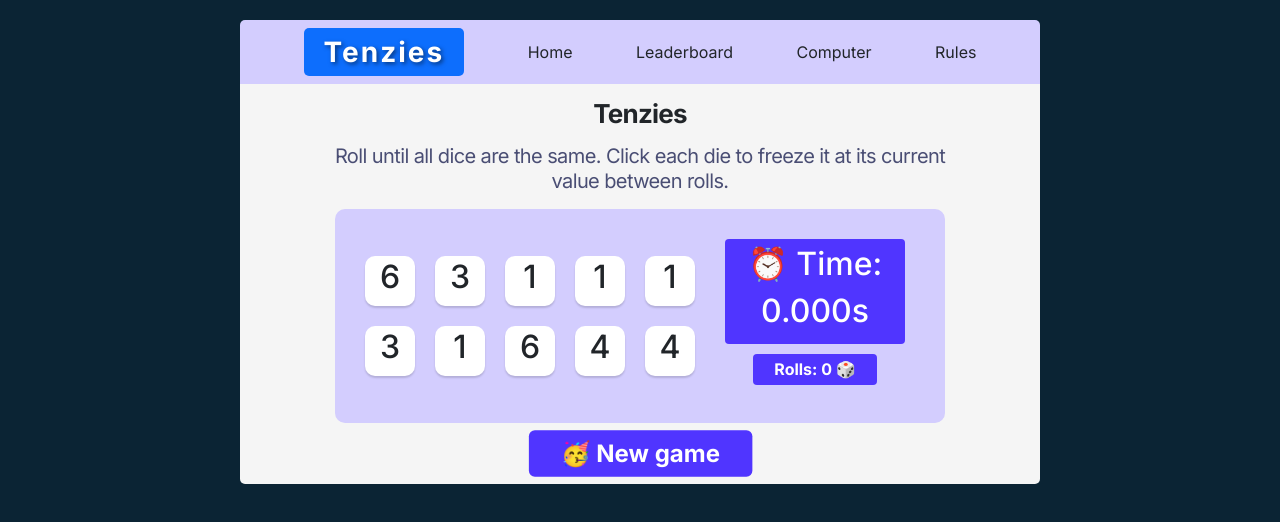
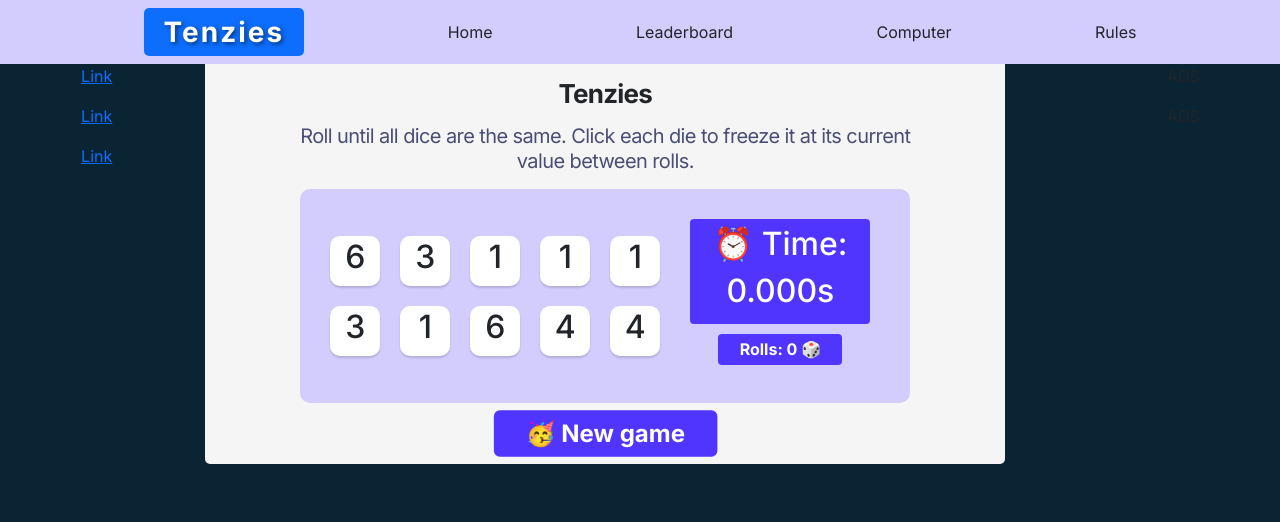
Before and after one commit to MatthewKokin/TenziesGame, a React (Vite) app: page / in a window 1280 px wide. Shown: the top 522 px of the page. Built offline with nearby package versions, Linux system fonts and the light colour scheme.

Commit message:
work in progress

```diff
--- a/src/App.css
+++ b/src/App.css
@@ -3,7 +3,6 @@
     align-items: center;
     justify-content: space-evenly;
     background-color: #D3CDFE;
-    border-radius: 5px 5px 0 0;
 }
 
 .logo {
--- a/src/App.jsx
+++ b/src/App.jsx
@@ -8,6 +8,7 @@ import Home from './components/Home/Home';
 function App() {
   return (
     <BrowserRouter>
+    <div className='container-fluid p-0'>
       <nav className='navbar nav-custom'>
         <h2 className='nav-link badge bg-primary logo'>Tenzies</h2>
         <Link to="/" className='nav-link'>Home</Link>
@@ -15,6 +16,7 @@ function App() {
         <Link to="/computer" className='nav-link'>Computer</Link>
         <Link to="/ruler" className='nav-link'>Rules</Link>
       </nav>
+    </div>
       <Routes>
         <Route path="/" element={<Home />} />
         <Route path="/leaderboard" element={< Leaderboard/>} />
--- a/src/components/Home/Home.css
+++ b/src/components/Home/Home.css
@@ -8,10 +8,7 @@
 body {
     position: relative;
     font-family: 'Inter', sans-serif;
-    padding: 20px;
     margin: 0;
-    display: flex;
-    justify-content: center;
     background-color: #0B2434;
 }
 
@@ -38,8 +35,8 @@ body {
 
 .lay{
     display: flex;
-    height: 400px;
-    max-width: 800px;
+    /* height: 400px;
+    max-width: 800px; */
     border-radius: 0 0 5px 5px;
     background-color: #F5F5F5;
 }
--- a/src/components/Home/Home.jsx
+++ b/src/components/Home/Home.jsx
@@ -95,10 +95,19 @@ function Home() {
   }, [gameWon]);
 
   return (
+    <>
+      <div className="container-fluid text-center p-0">
+        <div className="row content">
+          <div className="col-sm-2 sidenav p-0 .bg-primary-subtle">
+            <p><a href="#">Link</a></p>
+            <p><a href="#">Link</a></p>
+            <p><a href="#">Link</a></p>
+          </div>
+          <div className="col-sm-8 text-left p-0">
             <div className='lay'>
               {gameWon && <Confetti />}
               {gameWon && <img src={gif} className='winning-img' alt="Winning celebration" />}
-        <div className='container' onClick={finishWinningAnimation}>
+              <div className='container p-0' onClick={finishWinningAnimation}>
                 <h1>Tenzies</h1>
                 <p>Roll until all dice are the same. Click each die to freeze it at its current value between rolls.</p>
                 <div className='play-area'>
@@ -114,6 +123,18 @@ function Home() {
                   gameWon === null ? "🥳 New game" : (gameWon === false ? "🎲 Roll" : "🥲 Finish")}</button>
               </div>
             </div>
+          </div>
+          <div className="col-sm-2 sidenav p-0 .bg-primary-subtle">
+            <div className="well">
+              <p>ADS</p>
+            </div>
+            <div className="well">
+              <p>ADS</p>
+            </div>
+          </div>
+        </div>
+      </div>
+    </>
   )
 }
 
```
Lines whose indentation alone changed are shown as unchanged.
